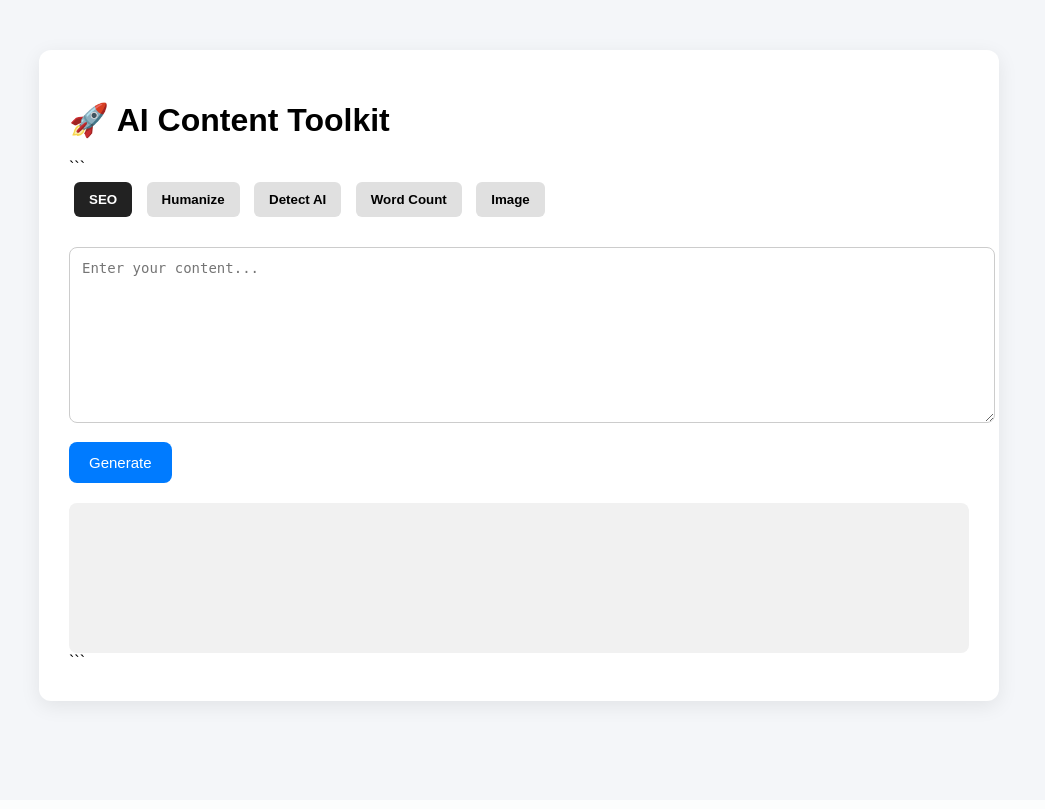
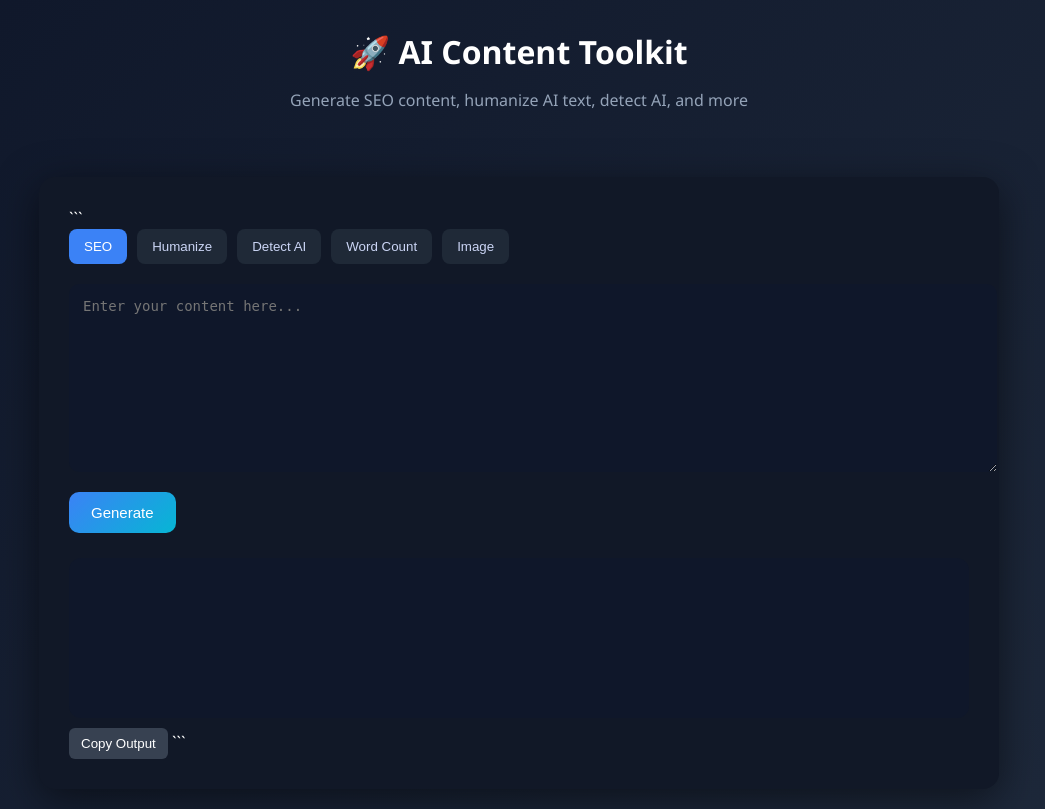
Before and after one commit to seoexpertsidra123-source/ai-seo-tool, a Flask app: page / in a window 1280 px wide. Shown: the whole page, without its empty margins (121-1166 px from the left). Before the commit the page ends 713 px from the top, so only its background shows below. Run offline with Flask 3, Linux system fonts and the light colour scheme.

Commit message:
Update index.html

````diff
--- a/templates/index.html
+++ b/templates/index.html
@@ -1,86 +1,127 @@
 <!DOCTYPE html>
 
-<html>
+<html lang="en">
 <head>
+<meta charset="UTF-8">
 <title>AI Content Toolkit</title>
 
 <style>
 body {
-    font-family: Arial, sans-serif;
-    background: #f4f6f9;
     margin: 0;
+    font-family: 'Segoe UI', sans-serif;
+    background: linear-gradient(135deg, #0f172a, #1e293b);
+    color: #fff;
 }
 
+/* HEADER */
+.header {
+    text-align: center;
+    padding: 30px 20px;
+}
+
+.header h1 {
+    margin: 0;
+    font-size: 32px;
+}
+
+.header p {
+    color: #94a3b8;
+}
+
+/* CONTAINER */
 .container {
     max-width: 900px;
-    margin: 50px auto;
-    background: white;
+    margin: 20px auto;
+    background: #111827;
     padding: 30px;
-    border-radius: 12px;
-    box-shadow: 0 5px 20px rgba(0,0,0,0.08);
+    border-radius: 16px;
+    box-shadow: 0 10px 40px rgba(0,0,0,0.5);
 }
 
-h1 {
+/* TABS */
+.tabs {
+    display: flex;
+    gap: 10px;
+    flex-wrap: wrap;
     margin-bottom: 20px;
-}
-
-.tabs {
-    margin-bottom: 15px;
 }
 
 .tabs button {
     padding: 10px 15px;
-    margin: 5px;
     border: none;
-    background: #e0e0e0;
-    border-radius: 6px;
+    background: #1f2937;
+    color: #cbd5f5;
+    border-radius: 8px;
     cursor: pointer;
-    font-weight: bold;
+    transition: 0.3s;
 }
 
 .tabs button.active {
-    background: #222;
+    background: #3b82f6;
     color: white;
 }
 
+.tabs button:hover {
+    background: #2563eb;
+}
+
+/* TEXTAREA */
 textarea {
     width: 100%;
-    height: 150px;
-    padding: 12px;
-    border-radius: 8px;
-    border: 1px solid #ccc;
-    margin-top: 10px;
+    height: 160px;
+    padding: 14px;
+    border-radius: 10px;
+    border: none;
+    outline: none;
+    background: #0f172a;
+    color: white;
     font-size: 14px;
 }
 
-button.generate {
+/* BUTTON */
+.generate {
     margin-top: 15px;
-    padding: 12px 20px;
-    background: #007bff;
+    padding: 12px 22px;
+    background: linear-gradient(135deg, #3b82f6, #06b6d4);
+    border: none;
+    border-radius: 10px;
     color: white;
-    border: none;
-    border-radius: 8px;
     cursor: pointer;
     font-size: 15px;
+    transition: 0.3s;
 }
 
-button.generate:hover {
-    background: #0056b3;
+.generate:hover {
+    opacity: 0.9;
 }
 
+/* OUTPUT */
 .output {
-    margin-top: 20px;
-    padding: 15px;
-    background: #f1f1f1;
-    border-radius: 8px;
+    margin-top: 25px;
+    background: #0f172a;
+    padding: 20px;
+    border-radius: 12px;
     min-height: 120px;
     white-space: pre-wrap;
 }
 
+/* COPY BUTTON */
+.copy-btn {
+    margin-top: 10px;
+    padding: 8px 12px;
+    background: #374151;
+    border: none;
+    border-radius: 6px;
+    color: white;
+    cursor: pointer;
+}
+
+/* LOADING */
 .loading {
     display: none;
     margin-top: 10px;
-    color: #555;
+    color: #94a3b8;
+    font-size: 14px;
 }
 </style>
 
@@ -97,14 +138,24 @@ function setMode(mode) {
 function showLoading() {
     document.getElementById("loading").style.display = "block";
 }
+
+function copyText() {
+    let text = document.getElementById("outputText").innerText;
+    navigator.clipboard.writeText(text);
+    alert("Copied!");
+}
 </script>
 
 </head>
 
 <body>
 
+<div class="header">
+    <h1>🚀 AI Content Toolkit</h1>
+    <p>Generate SEO content, humanize AI text, detect AI, and more</p>
+</div>
+
 <div class="container">
-    <h1>🚀 AI Content Toolkit</h1>
 
 ```
 <div class="tabs">
@@ -118,7 +169,7 @@ function showLoading() {
 <form method="POST" onsubmit="showLoading()">
     <input type="hidden" name="mode" id="mode" value="seo">
 
-    <textarea name="prompt" placeholder="Enter your content..."></textarea>
+    <textarea name="prompt" placeholder="Enter your content here..."></textarea>
 
     <br>
     <button class="generate" type="submit">Generate</button>
@@ -126,9 +177,11 @@ function showLoading() {
     <p id="loading" class="loading">⏳ Generating content...</p>
 </form>
 
-<div class="output">
+<div class="output" id="outputText">
     {{ response }}
 </div>
+
+<button class="copy-btn" onclick="copyText()">Copy Output</button>
 ```
 
 </div>
````
